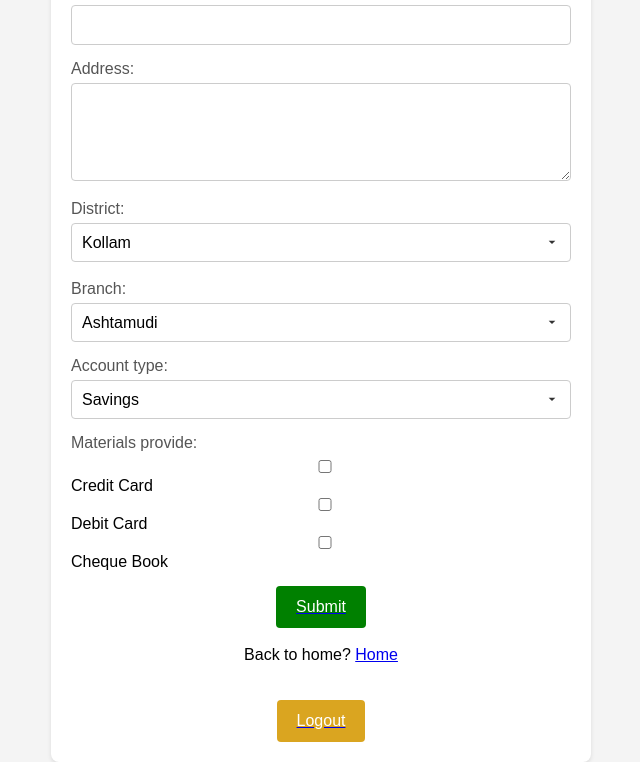
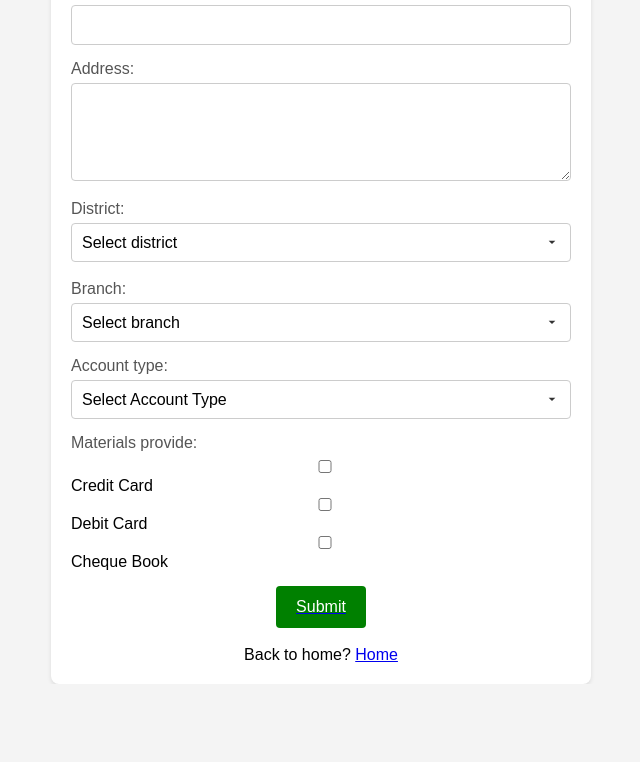
Before and after one commit to bkathul/MyWorks, a Django app: page /credence/details in a window 1280 px wide. Shown: the part 573-1335 px from the top of the page, without its empty margins (319-959 px from the left). After the commit the page ends 1257 px from the top, so only its background shows below. Run offline with Django 4.2, Linux system fonts and the light colour scheme.

Commit message:
Update details.html

```diff
--- a/banking/bankproject/templates/details.html
+++ b/banking/bankproject/templates/details.html
@@ -12,7 +12,7 @@
 <div class="container">
     <h2>Detail Form</h2>
 
-    <form method="post" action="details">
+    <form method="post" action="details" onsubmit="return validate()">
         {% csrf_token %}
         <div class="form-group">
             <label for="uname">Name:</label>
@@ -53,7 +53,8 @@
 
         <div class="form-group">
             <label for="district">District:</label>
-            <select id="district" name="district" onchange="updateBranches()">
+                <select id="district" onchange="populateBranches()" required>
+                    <option value="" selected disabled> Select district </option>
                     <option value="kollam">Kollam</option>
                     <option value="alappuzha">Alappuzha</option>
                     <option value="kottayam">Kottayam</option>
@@ -64,75 +65,38 @@
                     <option value="kannur">Kannur</option>
                 </select>
             <br><br>
+            <label for="branch">Branch:</label>
+                <select id="branch" required>
+                    <option value="" selected disabled> Select branch </option>
+                </select>
+        <script>
+            var branches={
+                kollam:["Ashtamudi","Punalur","Oachira"],
+                alappuzha:["Kayamkulam","Kuttanad","Cherthala"],
+                kottayam:["Changanassery","Pala","Vaikom"],
+                idukki:["Thodupuzha","Devikulam","Vandiperiyar"],
+                ernakulam:["Aluva","Angamaly","Kochi"],
+                palakkad:["Ottapalam","Alathur","Chittur"],
+                kozhikode:["Beypore","Pantheeramkavu","Feroke"],
+                kannur:["Ezhimala","Payyambalami","Kuthuparamba"],
+                };
+            var districtSelect = document.getElementById("district");
+            var branchSelect = document.getElementById("branch");
 
+            function populateBranches(){
+                branchSelect.innerHTML = '<option value=""> Select a state</option>';
 
-            <label for="branch">Branch:</label>
-                <select id="branch" name="branch">
-                <!-- Options will be dynamically populated using JavaScript -->
-                </select>
-
-            <script>
-                function updateBranches() {
-                    var districtSelect = document.getElementById('district');
-                    var branchSelect = document.getElementById('branch');
-
-                    // Clear existing options
-                    branchSelect.innerHTML = '';
-
-                    // Get selected district
                 var selectedDistrict = districtSelect.value;
-
-                    // Add options based on the selected district
-                    if (selectedDistrict === 'kollam') {
-                        addOption(branchSelect, 'ashtamudi', 'Ashtamudi');
-                        addOption(branchSelect, 'punalur', 'Punalur');
-                        addOption(branchSelect, 'oachira', 'Oachira');
-                        }
-                    else if (selectedDistrict === 'alappuzha') {
-                        addOption(branchSelect, 'kayamkulam', 'Kayamkulam');
-                        addOption(branchSelect, 'kuttanad', 'Kuttanad');
-                        addOption(branchSelect, 'cherthala', 'Cherthala');
-                        }
-                    else if (selectedDistrict === 'kottayam') {
-                        addOption(branchSelect, 'changanassery', 'Changanassery');
-                        addOption(branchSelect, 'pala', 'Pala');
-                        addOption(branchSelect, 'vaikom', 'Vaikom');
-                        }
-                    else if (selectedDistrict === 'idukki') {
-                        addOption(branchSelect, 'thodupuzha', 'Thodupuzha');
-                        addOption(branchSelect, 'devikulam', 'Devikulam');
-                        addOption(branchSelect, 'vandiperiyar', 'Vandiperiyar');
-                        }
-                    else if (selectedDistrict === 'ernakulam') {
-                        addOption(branchSelect, 'aluva', 'Aluva');
-                        addOption(branchSelect, 'angamaly', 'Angamaly');
-                        addOption(branchSelect, 'kochi', 'Kochi');
-                        }
-                    else if (selectedDistrict === 'palakkad') {
-                        addOption(branchSelect, 'ottapalam', 'Ottapalam');
-                        addOption(branchSelect, 'alathur', 'Alathur');
-                        addOption(branchSelect, 'chittur', 'Chittur');
-                        }
-                    else if (selectedDistrict === 'kozhikode') {
-                        addOption(branchSelect, 'beypore', 'Beypore');
-                        addOption(branchSelect, 'pantheeramkavu', 'Pantheeramkavu');
-                        addOption(branchSelect, 'feroke', 'Feroke');
-                        }
-                    else if (selectedDistrict === 'kannur') {
-                        addOption(branchSelect, 'ezhimala', 'Ezhimala');
-                        addOption(branchSelect, 'payyambalam', 'Payyambalami');
-                        addOption(branchSelect, 'kuthuparamba', 'Kuthuparamba');
+                if(selectedDistrict){
+                    var selectedBranches = branches[selectedDistrict];
+                    selectedBranches.forEach(function(branch){
+                        var option = document.createElement("option");
+                        option.value = branch;
+                        option.text = branch;
+                        branchSelect.appendChild(option);
+                    });
                 }
             }
-                function addOption(select, value, text) {
-                    var option = document.createElement('option');
-                    option.value = value;
-                    option.text = text;
-                    select.add(option);
-                }
-
-                // Initial population of branch based on the default selected district
-                updateBranches();
         </script>
 
         </div>
@@ -140,6 +104,7 @@
         <div class="form-group">
             <label for="account_type">Account type:</label>
             <select id="account_type" name="account_type" required>
+                <option value="" disabled selected>Select Account Type</option>
                 <option value="Savings">Savings</option>
                 <option value="Current">Current</option>
                 <option value="Salary">Salary</option>
@@ -149,13 +114,37 @@
 
         <div class="form-group">
             <label>Materials provide:</label>
-            <input type="checkbox" id="material1" name="material" value="Credit Card"> Credit Card
-            <input type="checkbox" id="material2"  name="material" value="Debit Card"> Debit Card
-            <input type="checkbox" id="material3" name="material" value="Debit Card"> Cheque Book
+            <input type="checkbox" id="material1" name="material" value="Credit"> Credit Card
+            <input type="checkbox" id="material2"  name="material" value="Debit"> Debit Card
+            <input type="checkbox" id="material3" name="material" value="Cheque"> Cheque Book
+
+            <script>
+
+                function validate(){
+                    var valid = false;
+                    if(document.getElementById("material1").checked){
+                        valid = true;
+                    }
+                    else if(document.getElementById("material2").checked){
+                        valid = true;
+                    }
+                    else if(document.getElementById("material3").checked){
+                        valid = true;
+                    }
+                    else{
+                        alert("Please select at least one ")
+                        return false;
+                    }
+                }
+
+            </script>
+
         </div>
 
+
+
         <div>
-            <a href="success"><button style="background-color: green; color: white;">Submit</button></a>
+            <a href="success"><button  onclick="valCheckbox()"  style="background-color: green; color: white;">Submit</button></a>
         </div>
         <br>
     </form>
@@ -163,11 +152,6 @@
     <div style="text-align:center;">
          Back to home? <a href="/">Home</a>
     </div>
-    <br><br>
-    <div>
-    <a href="logout"><button style="background-color: GoldenRod; color: white;">Logout</button></a>
-    </div>
-
 </div>
 </body>
 </html>
```
Lines whose indentation alone changed are shown as unchanged.
